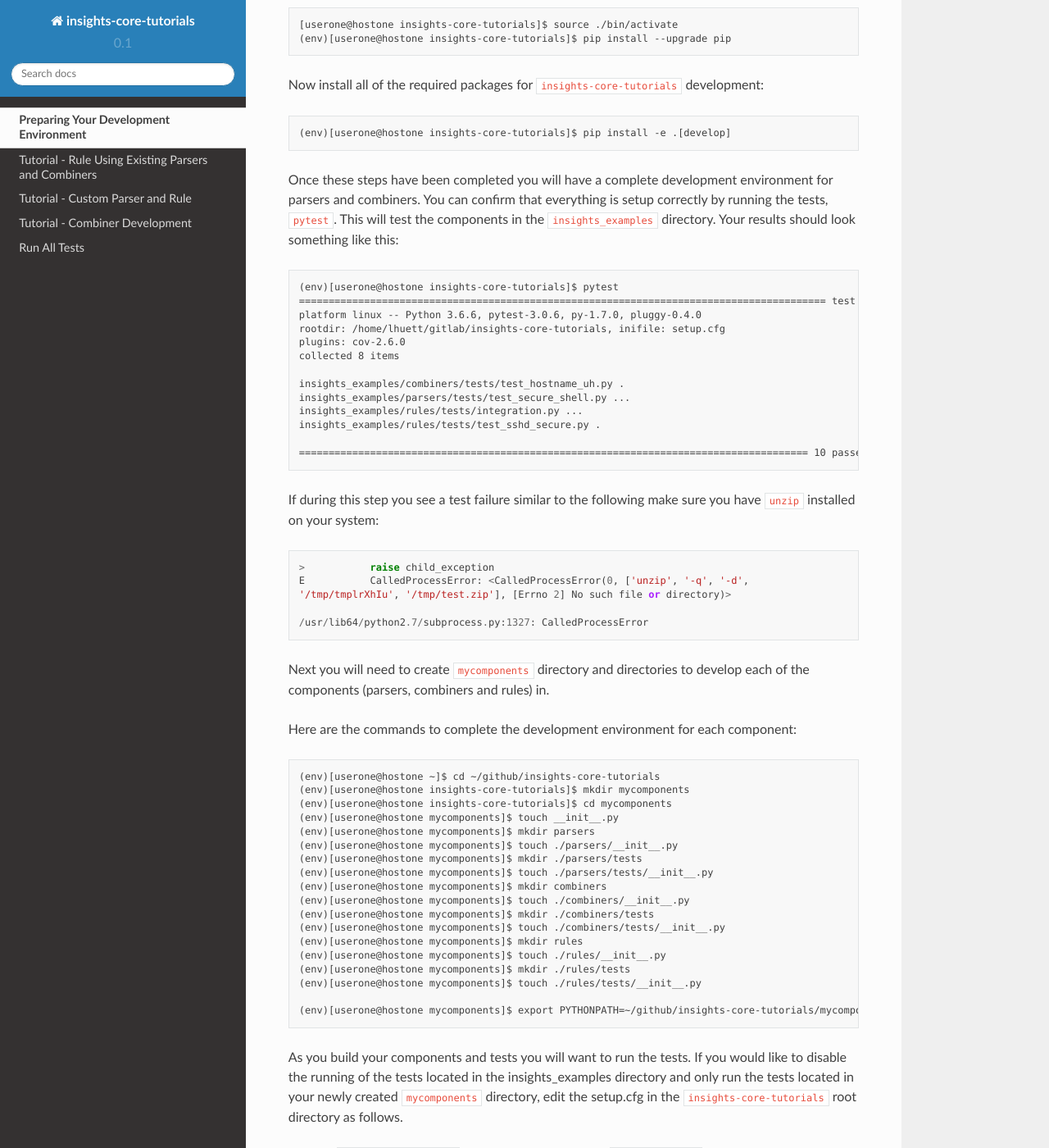
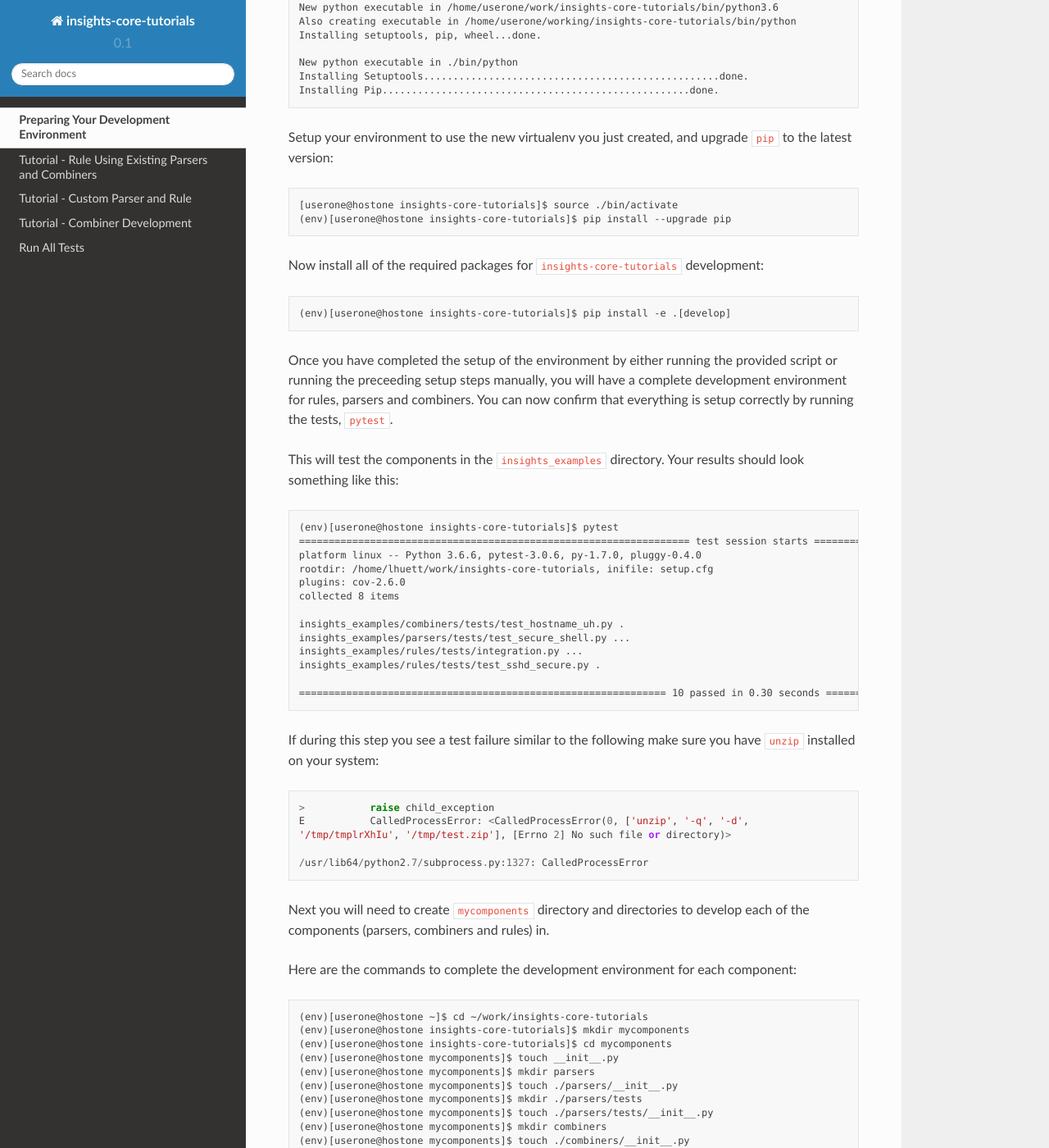
Before and after one commit to RedHatInsights/insights-core-tutorials, a Sphinx documentation site: the page built from docs/prep_tutorial_env.rst, in a window 1280 px wide and 1400 px high, scrolled down 1024 px. Shown: the whole window at 82% size. Built offline with Sphinx 7.4.7 and the Read the Docs theme 2.0.0, drawn with Linux system fonts in a browser that asks for light colours; some of the changed text lies outside the part shown.

Commit message:
Clean up some doc and added setup_env.sh to set the tutorial environment up.

```diff
--- a/README.rst
+++ b/README.rst
@@ -15,9 +15,8 @@
     <http://insights-core-tutorial.readthedocs.io>`_
 
 
-If you would like to just run the examples follow the ``Preparing Your Development Environment`` to create the
-environment and run the pytest, this test runs the test for the components in the
-``insights-core-tutorials/insights-examples`` directory structure.
+If you would like to just run pytest for the examples follow the ``Preparing Your Development Environment`` section of
+``Insights Core Tutorials Read the Docs`` to create the environment and run the pytests.
 
 The examples directory includes these files::
 
--- a/docs/customtut_rule.rst
+++ b/docs/customtut_rule.rst
@@ -38,7 +38,7 @@
 Make sure
 you start with your virtual environment set to the insights-core-tutorials project::
 
-    [userone@hostone ~]$ cd ~/github/insights-core-tutorials
+    [userone@hostone ~]$ cd ~/work/insights-core-tutorials
     [userone@hostone insights-core-tutorials]$ source bin/activate
     (env)[userone@hostone insights-core-tutorials]$ cd mycomponents
     (env)[userone@hostone mycomponents]$
--- a/docs/mycomponents_run_tests.rst
+++ b/docs/mycomponents_run_tests.rst
@@ -9,7 +9,7 @@
 
 .. code-block:: shell
 
-   (env)[userone@hostone ~]$ cd ~/github/insights-core-tutorials
+   (env)[userone@hostone ~]$ cd ~/work/insights-core-tutorials
    $ (env)[userone@hostone insights-core-tutorials] pytest
 
 This will run the tests for the components you created in ``mycomponents``
--- a/docs/prep_tutorial_env.rst
+++ b/docs/prep_tutorial_env.rst
@@ -16,12 +16,15 @@
 download the repo.
 
 Once you have copied this link then go to a terminal in your working directory
-and use the ``git`` command to clone the repository.  In this example the
-working directory is ``/home/userone/github``::
+and use the ``git`` command to clone the repository.  In this tutorial we will be using
+``work`` as the directory that will contain the ``isights-core-tutorials`` project.
+If you choose to use a different root directory you will need to substitute ``work``
+with your chosen root directory when referenced in the tutorial. So for the puposes of
+this document our working directory is ``/home/userone/work``::
 
-    [userone@hostone ~]$ mkdir github
-    [userone@hostone ~]$ cd github
-    [userone@hostone work]$ git clone https://github.com/RedHatInsights/insights-core-tutorials.git
+    [userone@hostone ~]$ mkdir work
+    [userone@hostone ~]$ cd work
+    [userone@hostone work]$ git clone git@github.com:userone/insights-core-tutorials.git
     Cloning into 'insights-core-tutorials'...
     remote: Counting objects: 21251, done.
     remote: Compressing objects: 100% (88/88), done.
@@ -29,14 +32,20 @@
     Receiving objects: 100% (21251/21251), 5.95 MiB | 2.44 MiB/s, done.
     Resolving deltas: 100% (15938/15938), done.
 
-Next you need to follow the steps to create a virtual environment and set it up for development::
+Next you need to run the ``setup_env.sh`` script to set up your python environment.
+
+If you have used the script to setup you environment you can skip the maual setup instructions
+and go straight to the .
+
+Else, if you would rather create the python environment manaually you can follow these steps
+to create a virtual environment and set it up for development::
 
     [userone@hostone work]$ cd insights-core-tutorials
     [userone@hostone insights-core-tutorials]$ virtualenv -p python3.6 .
     Running virtualenv with interpreter /usr/bin/python3.6
     Using base prefix '/usr'
-    New python executable in /home/userone/github/insights-core-tutorials/bin/python3.6
-    Also creating executable in /home/userone/github/insights-core-tutorials/bin/python
+    New python executable in /home/userone/work/insights-core-tutorials/bin/python3.6
+    Also creating executable in /home/userone/working/insights-core-tutorials/bin/python
     Installing setuptools, pip, wheel...done.
 
     New python executable in ./bin/python
@@ -53,16 +62,20 @@
 
     (env)[userone@hostone insights-core-tutorials]$ pip install -e .[develop]
 
-Once these steps have been completed you will have a complete development
-environment for parsers and combiners.  You can confirm that everything is setup
-correctly by running the tests, ``pytest``.  This will test the components in the
-``insights_examples`` directory.
+.. _skip_to_pytest:
+
+Once you have completed the setup of the environment by either running the provided script
+or running the preceeding setup steps manually, you will have a complete development
+environment for rules, parsers and combiners.
+You can now confirm that everything is setup correctly by running the tests, ``pytest``.
+
+This will test the components in the ``insights_examples`` directory.
 Your results should look something like this::
 
    (env)[userone@hostone insights-core-tutorials]$ pytest
-   ========================================================================================= test session starts ================================================================================================
+   ================================================================== test session starts ===================================================================
    platform linux -- Python 3.6.6, pytest-3.0.6, py-1.7.0, pluggy-0.4.0
-   rootdir: /home/lhuett/gitlab/insights-core-tutorials, inifile: setup.cfg
+   rootdir: /home/lhuett/work/insights-core-tutorials, inifile: setup.cfg
    plugins: cov-2.6.0
    collected 8 items
 
@@ -71,7 +84,7 @@
    insights_examples/rules/tests/integration.py ...
    insights_examples/rules/tests/test_sshd_secure.py .
 
-   ====================================================================================== 10 passed in 0.30 seconds ==============================================================================================
+   ============================================================== 10 passed in 0.30 seconds =================================================================
 
 If during this step you see a test failure similar to the following make sure
 you have ``unzip`` installed on your system::
@@ -87,7 +100,7 @@
 
 Here are the commands to complete the development environment for each component::
 
-    (env)[userone@hostone ~]$ cd ~/github/insights-core-tutorials
+    (env)[userone@hostone ~]$ cd ~/work/insights-core-tutorials
     (env)[userone@hostone insights-core-tutorials]$ mkdir mycomponents
     (env)[userone@hostone insights-core-tutorials]$ cd mycomponents
     (env)[userone@hostone mycomponents]$ touch __init__.py
@@ -104,7 +117,7 @@
     (env)[userone@hostone mycomponents]$ mkdir ./rules/tests
     (env)[userone@hostone mycomponents]$ touch ./rules/tests/__init__.py
 
-    (env)[userone@hostone mycomponents]$ export PYTHONPATH=~/github/insights-core-tutorials/mycomponents:$PYTHONPATH
+    (env)[userone@hostone mycomponents]$ export PYTHONPATH=~/work/insights-core-tutorials/mycomponents:$PYTHONPATH
 
 .. _set_cfg_for_mycomponents:
 
--- a/docs/ruletut_rule.rst
+++ b/docs/ruletut_rule.rst
@@ -8,7 +8,7 @@
 
 .. code-block:: shell
 
-    (env)[userone@hostone ~]$ cd ~/github/insights-core-tutorials/mycomponents/rules
+    (env)[userone@hostone ~]$ cd ~/work/insights-core-tutorials/mycomponents/rules
     (env)[userone@hostone rules]$ touch is_fedora.py
 
 Open ``is_fedora.py`` in your text editor of choice and start by stubbing out
--- a/docs/ruletut_tests.rst
+++ b/docs/ruletut_tests.rst
@@ -5,7 +5,7 @@
 
 .. code-block:: shell
 
-    (env)[userone@hostone ~]$ cd ~/github/insights-core-tutorials/rules/tests
+    (env)[userone@hostone ~]$ cd ~/work/insights-core-tutorials/rules/tests
     (env)[userone@hostone tests]$ touch __init__.py
     (env)[userone@hostone tests]$ touch test_is_fedora.py
 
```
Also changed, not shown: docs/customtut_parsers.rst (+6 -6 lines), 5 other files.
